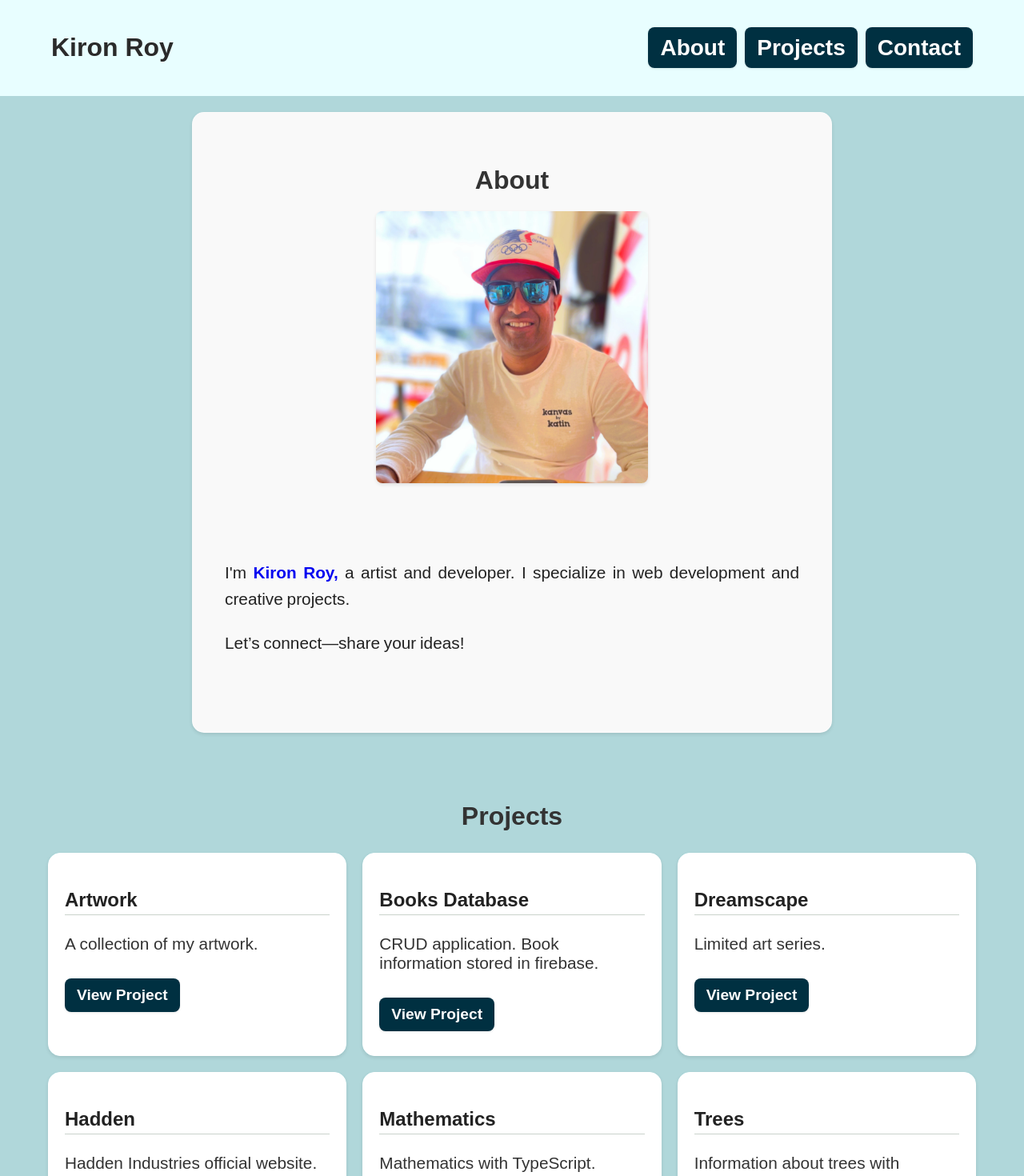
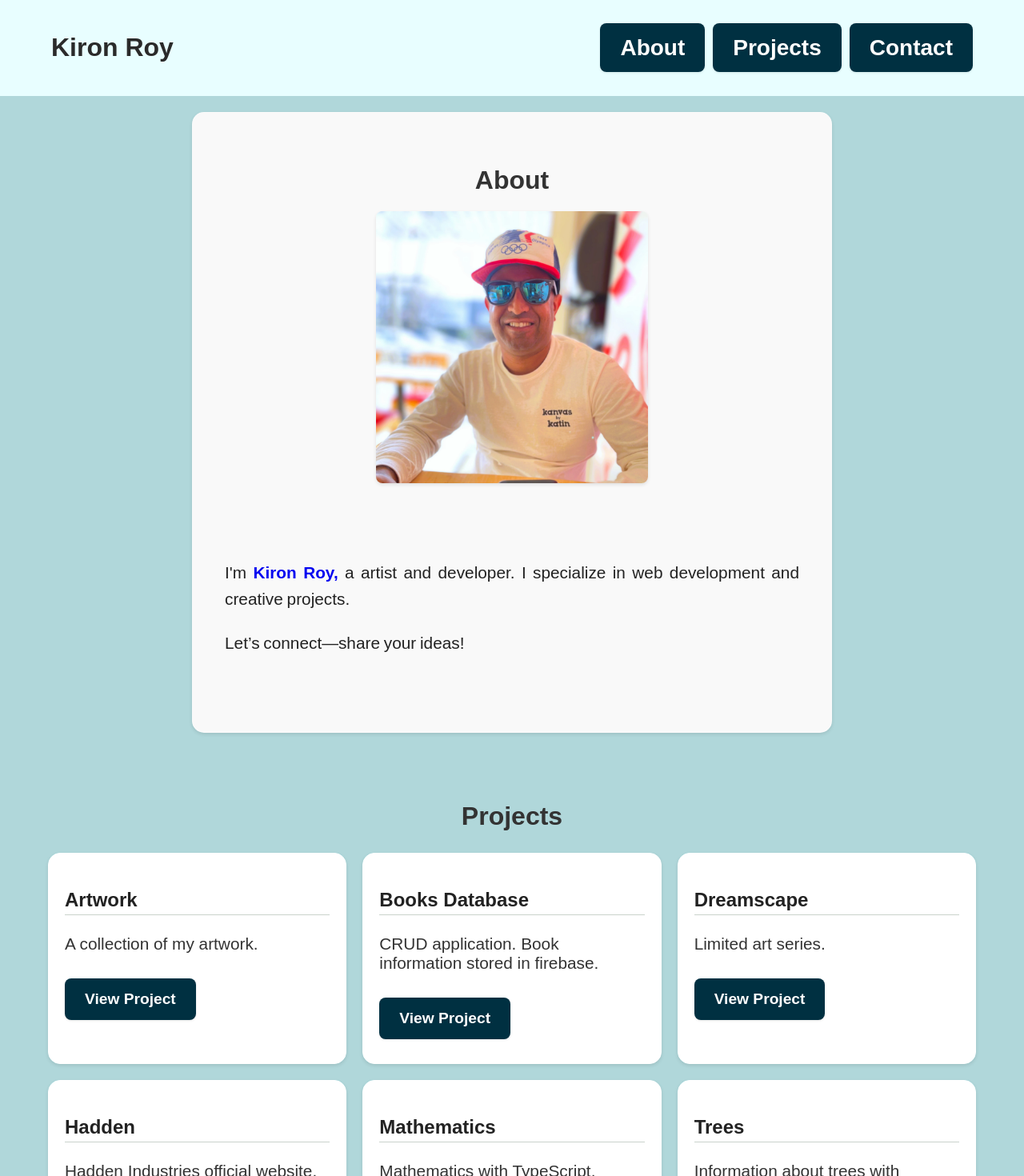
Before and after one commit to kironroy/kironroy-react, a React (Create React App) app: page / in a window 1280 px wide. Shown: the top 1470 px of the page at 80% size. Built offline with nearby package versions, Linux system fonts and the light colour scheme; no server answers; a web font is replaced by a local one.

Commit message:
Button Padding
🅱️ Bigger buttons

```diff
--- a/src/components/Header.css
+++ b/src/components/Header.css
@@ -4,7 +4,6 @@
   padding: 20px 0;
   backdrop-filter: blur(10px);
   -webkit-backdrop-filter: blur(10px); /* Safari support */
-
 }
 
 .header .container {
@@ -32,7 +31,7 @@
   font-weight: 600;
   color: #fff;
   background: #003041;
-  padding: 10px 15px;
+  padding: 15px 25px;
   border-radius: 8px;
   backdrop-filter: blur(4px);
   box-shadow: 0 1px 3px rgba(0, 0, 0, 0.1);
--- a/src/components/Portfolio.css
+++ b/src/components/Portfolio.css
@@ -117,7 +117,7 @@ p {
   font-weight: 700;
   font-size: 1.2em;
   background: #003041;
-  padding: 10px 15px;
+  padding: 15px 25px;
   border-radius: 8px;
   backdrop-filter: blur(4px);
   box-shadow: 0 1px 3px rgba(0, 0, 0, 0.1);
```
